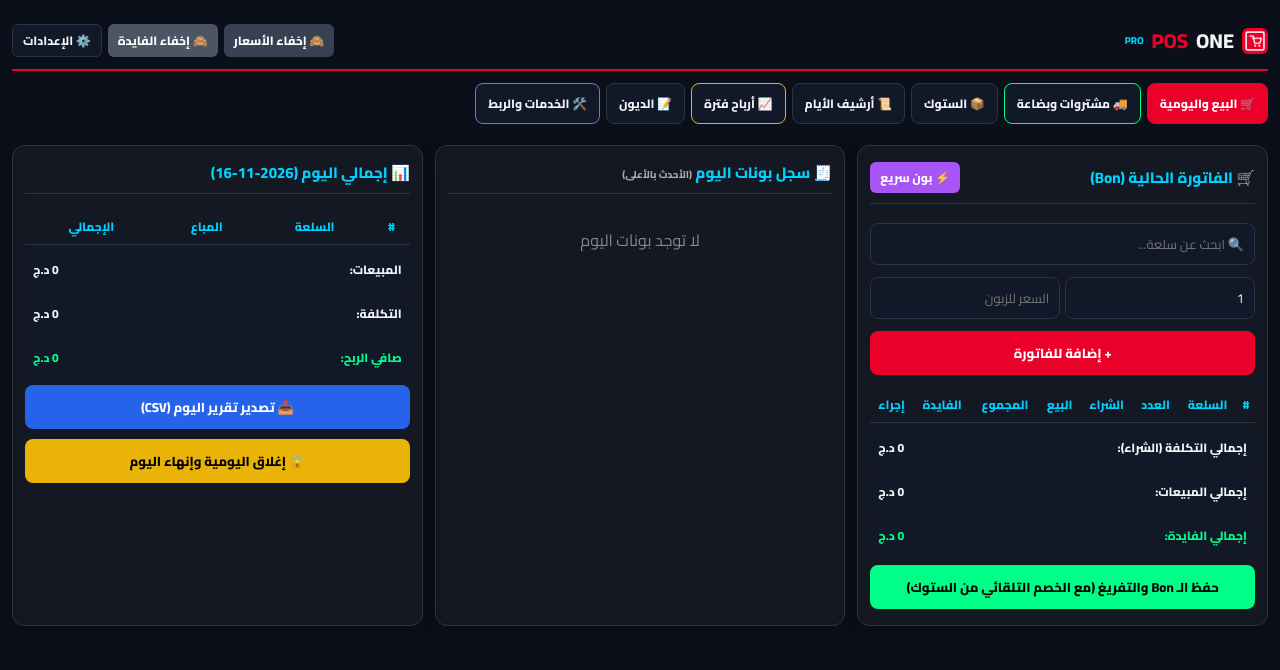
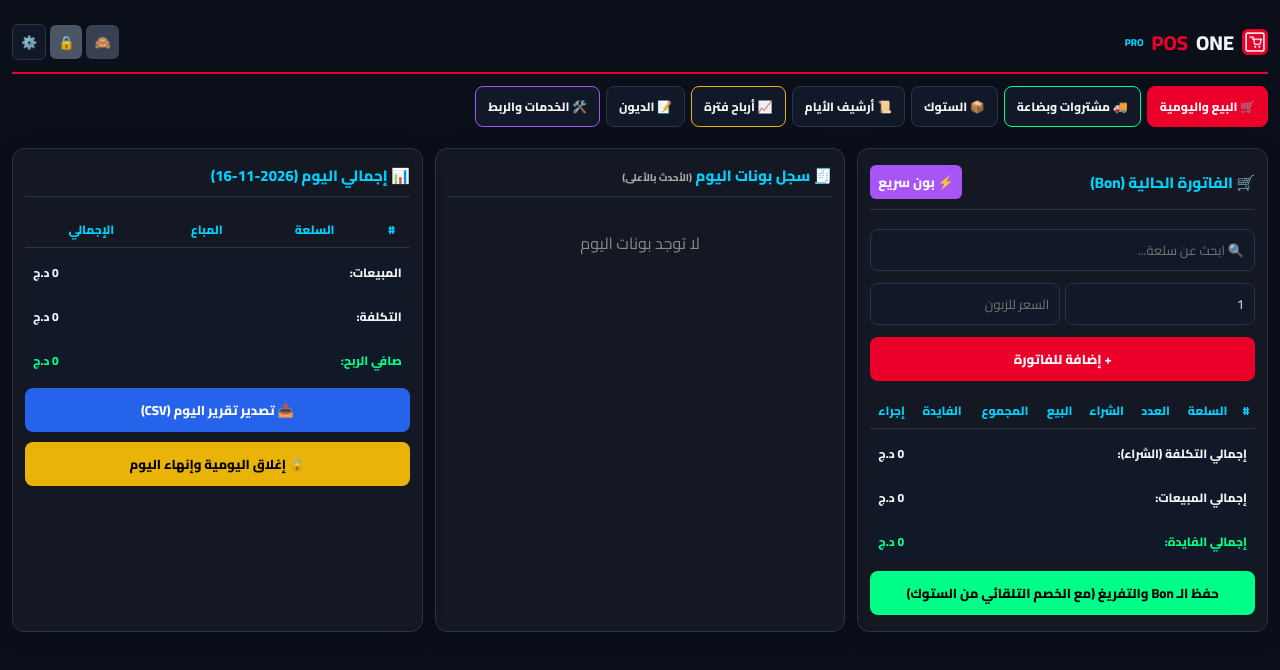
Before and after one commit to rayaneBRA/OnePos, a plain HTML site: page index.html in a window 1280 px wide. Drawn offline with Linux system fonts and the light colour scheme.

Commit message:
Update index.html

```diff
--- a/index.html
+++ b/index.html
@@ -60,7 +60,7 @@
         .brand span { color: var(--accent-red); }
         .brand img { width: 26px; height: 26px; border-radius: 6px; object-fit: cover; }
 
-        .header-controls { display: flex; gap: 6px; flex-wrap: wrap; }
+        .header-controls { display: flex; gap: 4px; align-items: center; }
 
         .modal-overlay {
             display: none; position: fixed; top: 0; left: 0; width: 100%; height: 100%;
@@ -141,10 +141,9 @@
         .privacy-show { display: none; }
         body.privacy-mode .privacy-show { display: inline !important; }
 
-        /* ميزة إخفاء الفايدة والتكلفة للزبون */
         body.profit-hidden .hide-profit-section { display: none !important; }
 
-        .btn-sm { width: auto; padding: 4px 10px; border-radius: 6px; border: 1px solid var(--border-color); cursor: pointer; font-weight: bold; font-size: 12px; background: var(--input-bg); color: var(--text-main); display: inline-flex; align-items: center; gap: 4px; }
+        .btn-sm { width: auto; padding: 5px 8px; border-radius: 6px; border: 1px solid var(--border-color); cursor: pointer; font-weight: bold; font-size: 13px; background: var(--input-bg); color: var(--text-main); display: inline-flex; align-items: center; justify-content: center; }
         .btn-edit { background: var(--accent-blue); color: #000; border: none; }
         .btn-delete { background: var(--accent-red); color: #fff; border: none; }
 
@@ -160,7 +159,6 @@
         .badge-warning { background: #eab308; color: #000; }
         .bon-card { background: var(--input-bg); border: 1px solid var(--border-color); border-radius: 6px; padding: 8px; margin-bottom: 6px; text-align: inherit; }
         .supply-bon-card { background: var(--input-bg); border: 1px solid var(--accent-green); border-radius: 10px; padding: 10px; margin-bottom: 10px; text-align: inherit; }
-        .z-report-card { background: rgba(234, 179, 8, 0.1); border: 2px solid #eab308; border-radius: 8px; padding: 10px; margin-bottom: 10px; text-align: inherit; }
 
         .history-day-card {
             background: var(--bg-card); border: 1px solid var(--border-color);
@@ -187,8 +185,6 @@
         .receipt-table td.r-name { text-align: right; font-weight: 700; }
         .receipt-total { display: flex; justify-content: space-between; align-items: center; background: #111827; color: #fff; padding: 12px 14px; border-radius: 10px; font-weight: 800; font-size: 16px; }
         .receipt-total .amt { color: #00ff88; }
-        .receipt-thanks { text-align: center; margin-top: 14px; font-size: 13px; color: #374151; font-weight: 600; }
-        .receipt-thanks small { display: block; color: #9ca3af; font-weight: 400; font-size: 10.5px; margin-top: 3px; }
         .receipt-close { margin-top: 14px; background: #eb0029 !important; color: #fff !important; border: none !important; font-weight: bold; cursor: pointer; }
 
         #splashScreen {
@@ -265,9 +261,9 @@
             ONE<span>POS</span> <small style="font-size: 10px; color: var(--accent-blue);">PRO</small>
         </div>
         <div class="header-controls">
-            <button class="btn-sm" id="privacyToggleBtn" style="background:#374151; color:#fff; border:none;" onclick="togglePrivacyMode()">🙈 إخفاء الأسعار</button>
-            <button class="btn-sm" id="profitToggleBtn" style="background:#4b5563; color:#fff; border:none;" onclick="toggleProfitMode()">🙈 إخفاء الفايدة</button>
-            <button class="btn-sm" onclick="toggleSettingsModal()">⚙️ الإعدادات</button>
+            <button class="btn-sm" id="privacyToggleBtn" style="background:#374151; color:#fff; border:none;" onclick="togglePrivacyMode()" title="إخفاء/إظهار الأسعار">🙈</button>
+            <button class="btn-sm" id="profitToggleBtn" style="background:#4b5563; color:#fff; border:none;" onclick="toggleProfitMode()" title="إخفاء/إظهار الفايدة">🔒</button>
+            <button class="btn-sm" style="background:var(--input-bg); color:#fff; border:1px solid var(--border-color);" onclick="toggleSettingsModal()" title="الإعدادات">⚙️</button>
         </div>
     </div>
 
@@ -919,7 +915,7 @@
         function applyPrivacyMode() {
             document.body.classList.toggle('privacy-mode', privacyMode);
             let btn = document.getElementById('privacyToggleBtn');
-            if (btn) btn.innerText = privacyMode ? '👁️ إظهار الكل' : '🙈 إخفاء الأسعار';
+            if (btn) btn.title = privacyMode ? 'إظهار الأسعار' : 'إخفاء الأسعار';
         }
 
         function togglePrivacyMode() {
@@ -930,13 +926,12 @@
 
         applyPrivacyMode();
 
-        /* --- تفعيل إخفاء الفايدة والتكلفة --- */
         let profitHidden = localStorage.getItem('profitHidden') === 'true';
 
         function applyProfitMode() {
             document.body.classList.toggle('profit-hidden', profitHidden);
             let btn = document.getElementById('profitToggleBtn');
-            if (btn) btn.innerText = profitHidden ? '👁️ إظهار الفايدة' : '🙈 إخفاء الفايدة';
+            if (btn) btn.title = profitHidden ? 'إظهار الفايدة' : 'إخفاء الفايدة';
         }
 
         function toggleProfitMode() {
```
